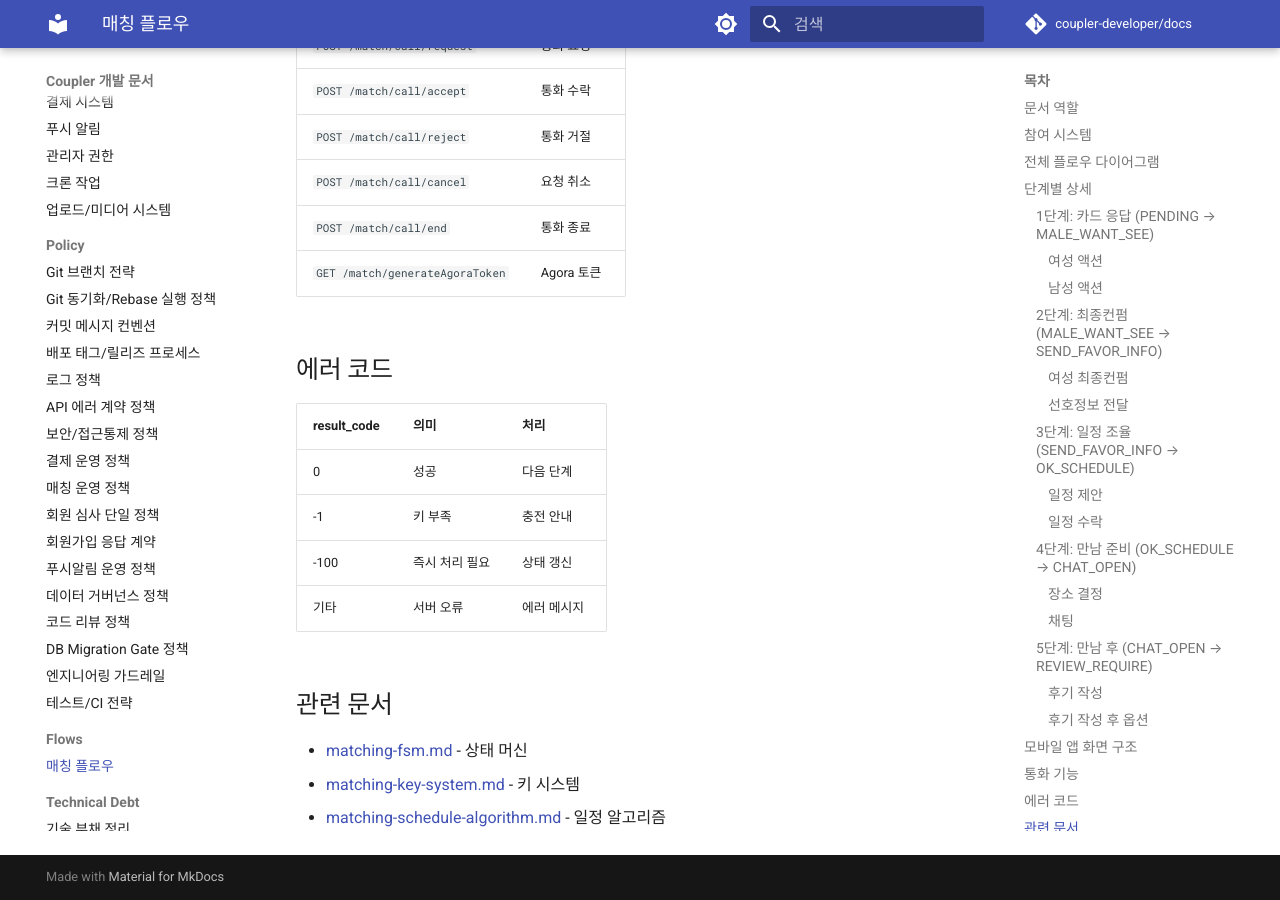
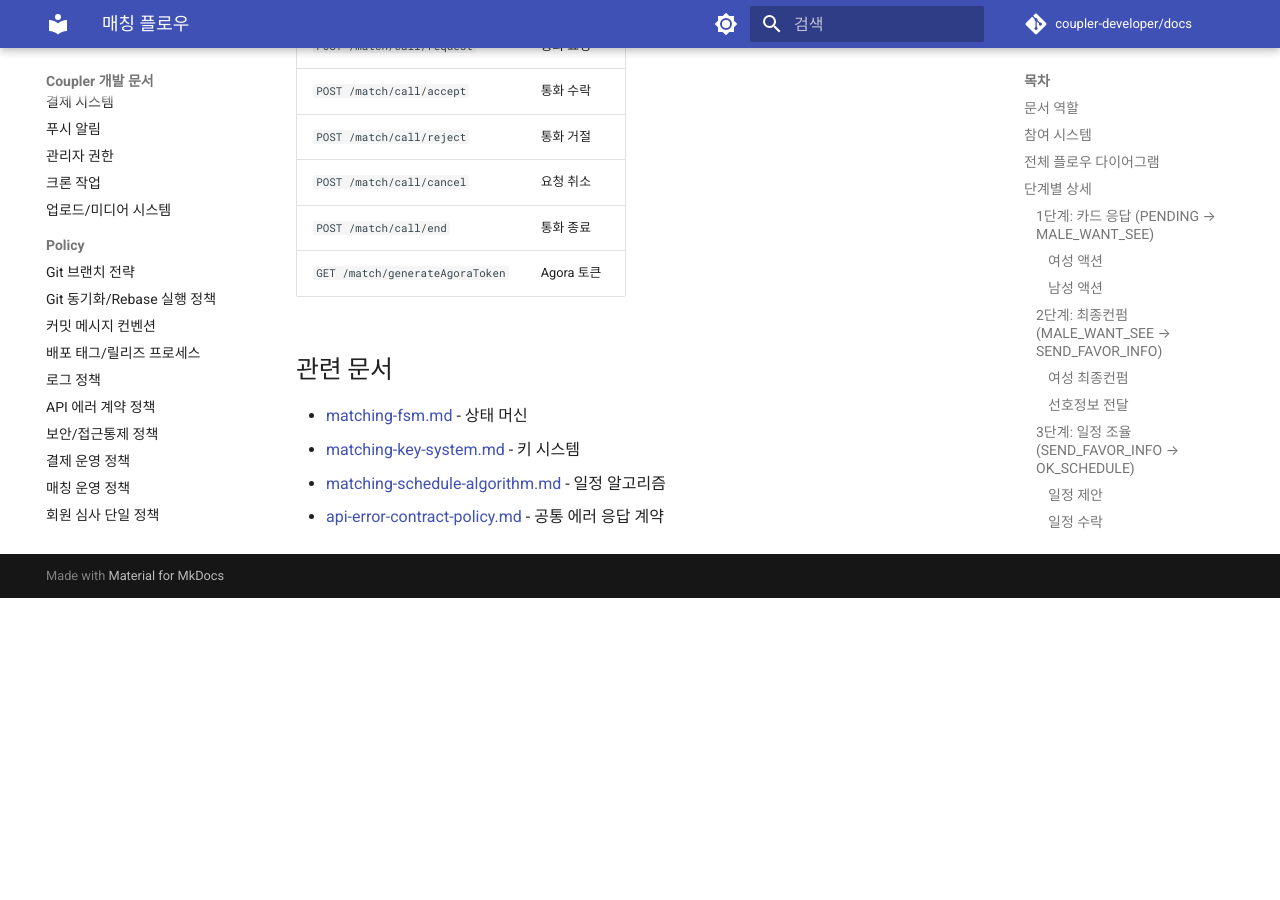
Before and after one commit to coupler-developer/docs, an MkDocs documentation site: the page built from content/flows/cross-project/matching-flow.md, in a window 1280 px wide and 900 px high, scrolled down 5234 px. Built offline with MkDocs 1.6.1 and Material for MkDocs 9.7.7, drawn with Linux system fonts in a browser that asks for light colours; comment, search, counter and statistics services are not loaded; after the commit the page ends 5832 px from its top, so only the background shows below that.

Commit message:
docs: 문서 역할 경계 정리
Changes:
- push notification 문서를 전체 목록이 아닌 요약본으로 명시함
- matching flow의 result_code 스냅샷을 제거하고 공통 에러 정책 링크로 대체함

Tests:
- npm run lint:md
- npm run build:docs

```diff
--- a/content/flows/cross-project/matching-flow.md
+++ b/content/flows/cross-project/matching-flow.md
@@ -218,17 +218,9 @@ MatchingScreen
 | `POST /match/call/end` | 통화 종료 |
 | `GET /match/generateAgoraToken` | Agora 토큰 |
 
-## 에러 코드
-
-| result_code | 의미 | 처리 |
-|-------------|------|------|
-| 0 | 성공 | 다음 단계 |
-| -1 | 키 부족 | 충전 안내 |
-| -100 | 즉시 처리 필요 | 상태 갱신 |
-| 기타 | 서버 오류 | 에러 메시지 |
-
 ## 관련 문서
 
 - [matching-fsm.md](../../architecture/matching-fsm.md) - 상태 머신
 - [matching-key-system.md](../../architecture/matching-key-system.md) - 키 시스템
 - [matching-schedule-algorithm.md](../../architecture/matching-schedule-algorithm.md) - 일정 알고리즘
+- [api-error-contract-policy.md](../../policy/api-error-contract-policy.md) - 공통 에러 응답 계약
```
Also changed, not shown: content/architecture/push-notification.md (+4 -1 lines).
